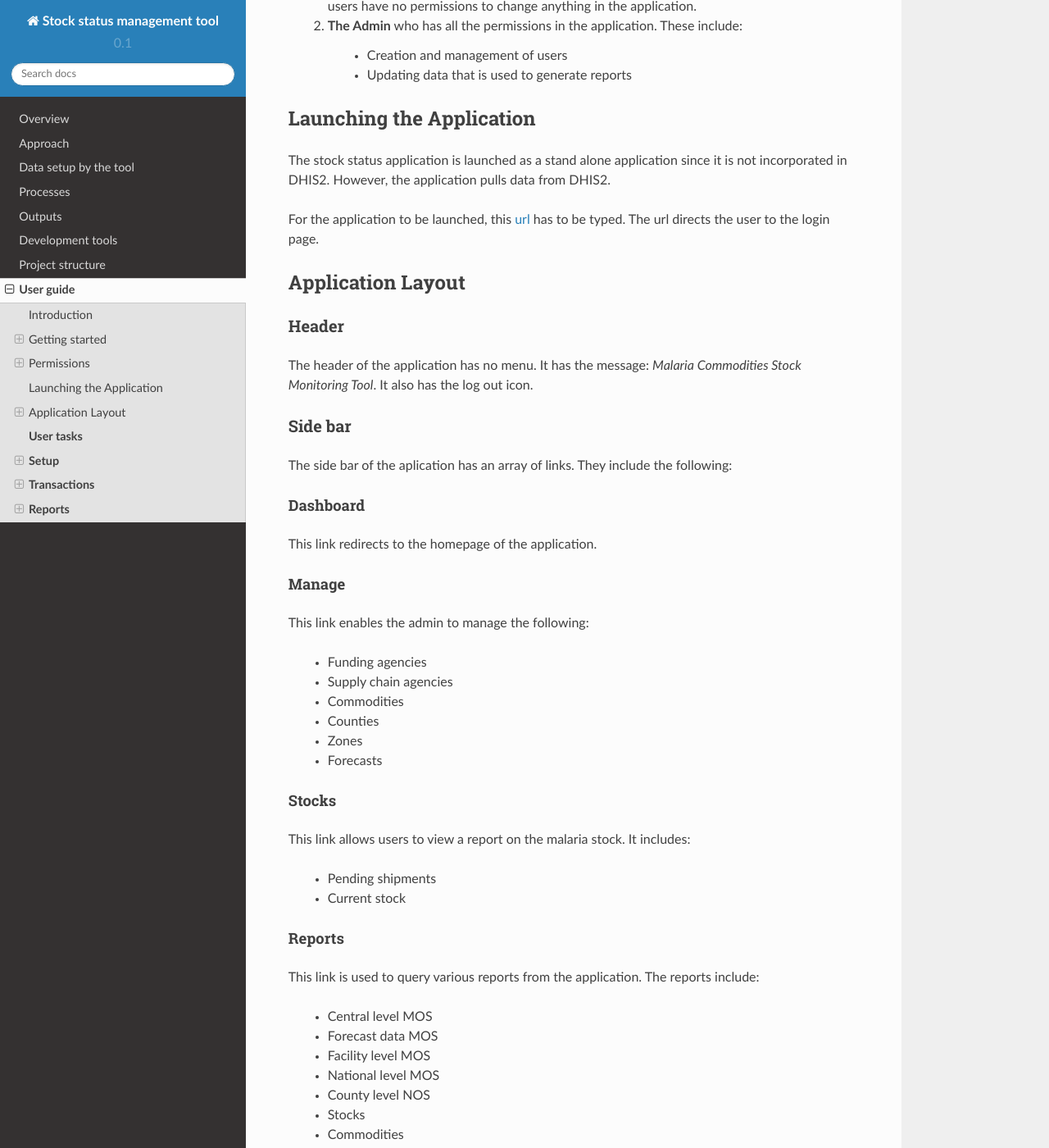
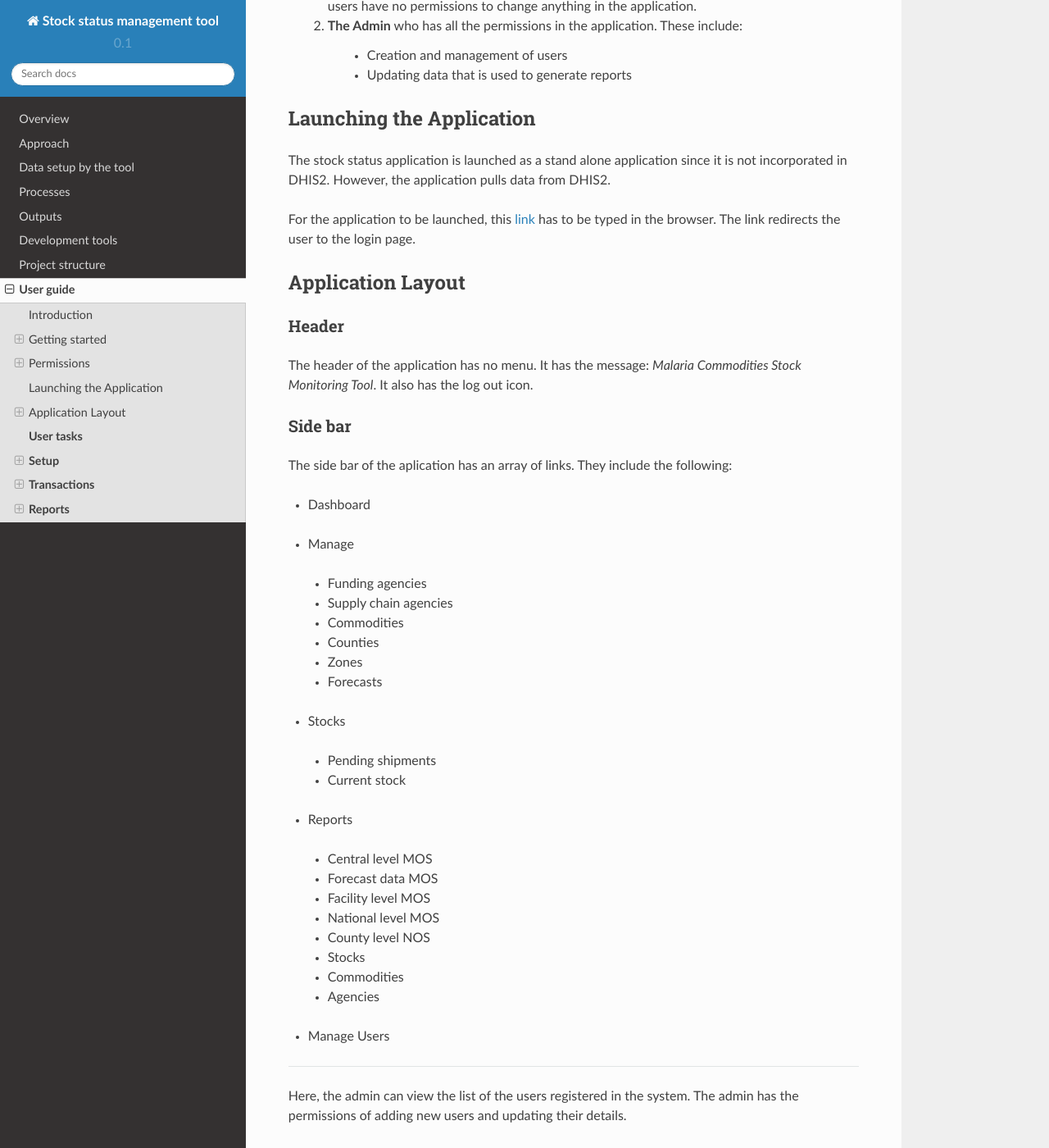
Before and after one commit to ezekielmogaka/Stock_status_monitoring_documentation, a Sphinx documentation site: the page built from source/Userguide.rst, in a window 1280 px wide and 1400 px high, scrolled down 2985 px. Shown: the whole window at 82% size. Built offline with Sphinx 7.4.7 and the Read the Docs theme 2.0.0, drawn with Linux system fonts in a browser that asks for light colours.

Commit message:
Updates on the layout part of the documentation

```diff
--- a/source/Userguide.rst
+++ b/source/Userguide.rst
@@ -113,9 +113,9 @@ Launching the Application
 
 The stock status application is launched as a stand alone application since it is not incorporated in DHIS2. However, the application pulls data from DHIS2.
 
-For the application to be launched, this `url`_  has to be typed. The url directs the user to the login page.
+For the application to be launched, this `link`_  has to be typed in the browser. The link redirects the user to the login page.
 
-.. _`url`: http://msh.urandu.com/new/index.php/
+.. _`link`: http://msh.urandu.com/new/index.php/
 
 
 Application Layout
@@ -129,13 +129,13 @@ Side bar
 ~~~~~~~~~
 The side bar of the aplication has an array of links. They include the following:
 
-Dashboard
-+++++++++++
+- Dashboard
++++++++++++++
 This link redirects to the homepage of the application.
 
 
-Manage
-+++++++
+- Manage
++++++++++
 This link enables the admin to manage the following:
 
     - Funding agencies
@@ -145,16 +145,16 @@ This link enables the admin to manage the following:
     - Zones
     - Forecasts
 
-Stocks
-++++++
+- Stocks
++++++++++
 This link allows users to view a report on the malaria stock. It includes:
 
     - Pending shipments
     - Current stock
 
 
-Reports
-+++++++
+- Reports
+++++++++++
 This link is used to query various reports from the application. The reports include:
 
     - Central level MOS
@@ -166,8 +166,8 @@ This link is used to query various reports from the application. The reports inc
     - Commodities
     - Agencies
 
-Manage Users
-+++++++++++++
+- Manage Users
++++++++++++++++
 
 Here, the admin can view the list of the users registered in the system. The admin has the permissions of adding new users and updating their details.
 
```
Also changed, not shown: 8 other files.
